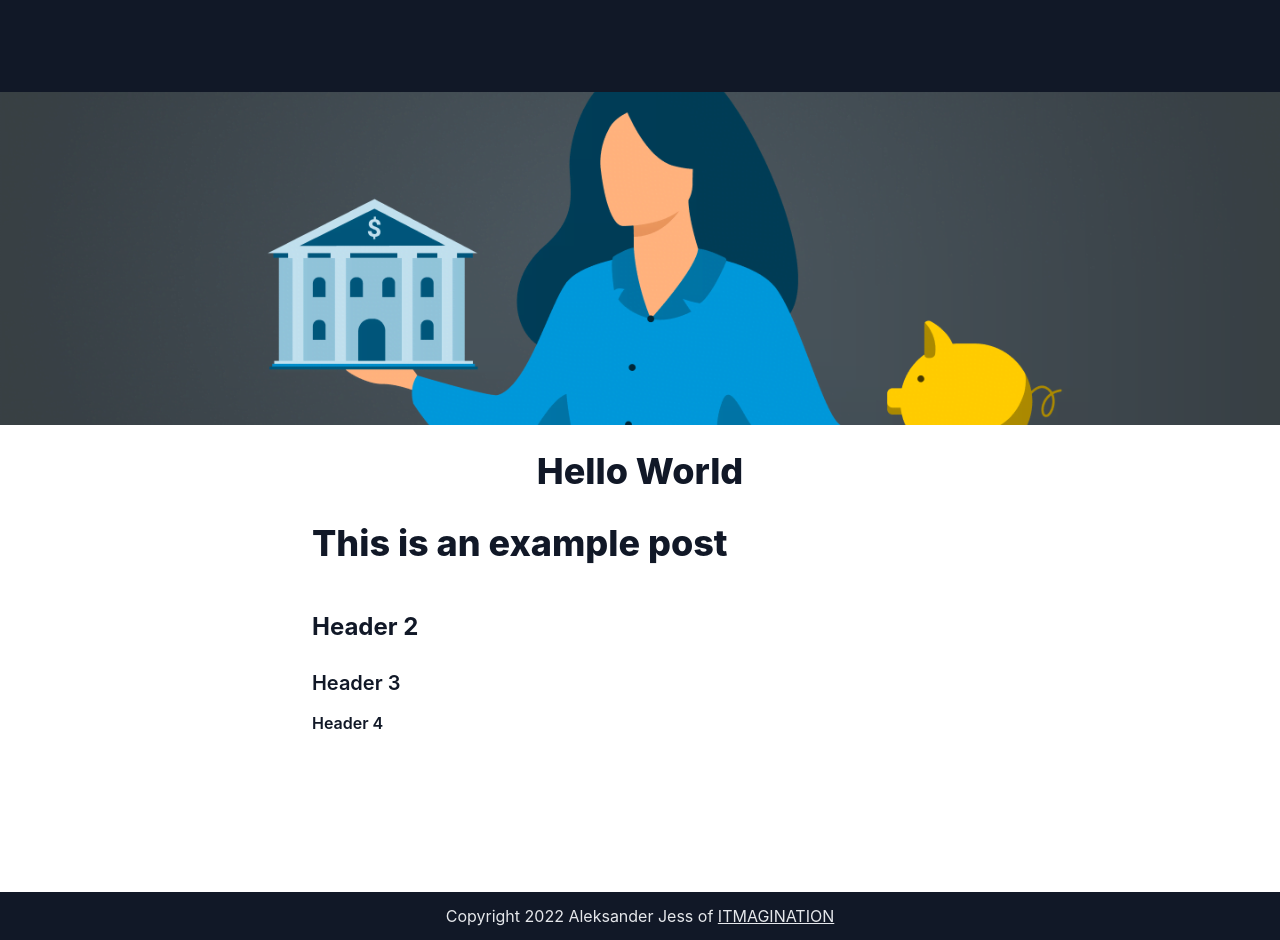
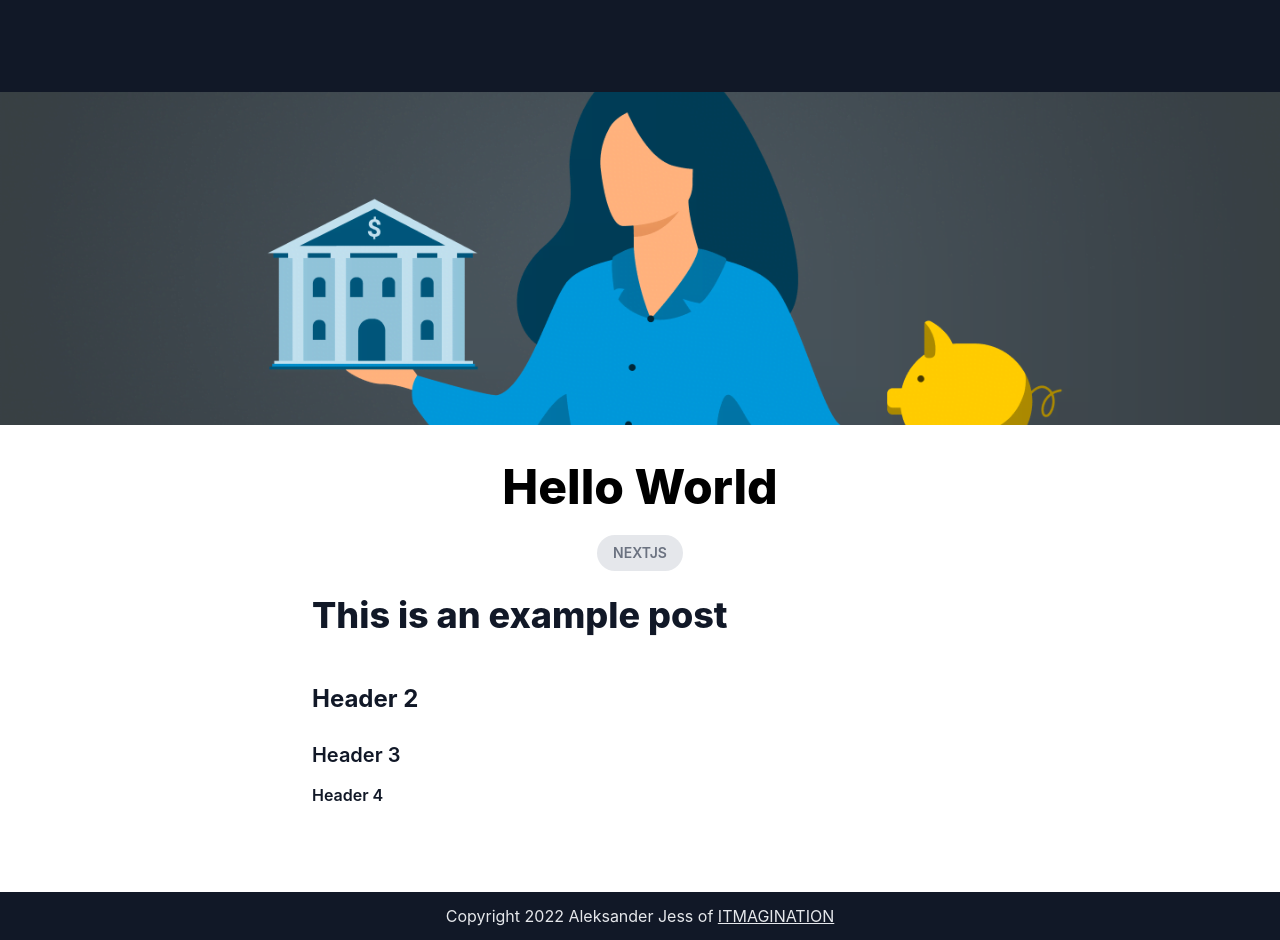
Before and after one commit to aleksanderjessitm/dev-blog-starter, a Next.js app: page /blog/hello-world in a window 1280 px wide. Built offline with nearby package versions, Linux system fonts and the light colour scheme; what tw-elements would draw is missing.

Commit message:
added a Chip to the blog post

```diff
--- a/pages/blog/[slug].tsx
+++ b/pages/blog/[slug].tsx
@@ -6,6 +6,7 @@ import { PostFrontMatter } from '../../types/postFrontmatter';
 import SEO from '../../components/SEO/SEO';
 
 import { config } from '../../blogConfig';
+import Chip from '../../components/Chip/Chip';
 
 interface Props {
     frontmatter: PostFrontMatter;
@@ -23,11 +24,20 @@ function PostDetail({ frontmatter, content }: Props) {
                 socialImgPic={`${config.domainName}/${frontmatter.socialImage.toString()}`}
             />
 
-            <Image src={`/${frontmatter.socialImage}`} width={1920} height={500} alt={frontmatter.altText} className="w-[100vw] h-[40vh] object-cover mb-2 lg:mb-6" />
-            <div className='prose mx-auto mt-5 mb-20'>
-                <h1 className='mx-auto text-center'>{frontmatter.title}</h1>
-                <article className='prose' dangerouslySetInnerHTML={{ __html: md().render(content) }} />
+            <Image src={`/${frontmatter.socialImage}`} width={1920} height={500} alt={frontmatter.altText} className="w-[100vw] h-[40vh] object-cover mb-4 lg:mb-10" />
+
+            <h1 className='text-5xl font-extrabold w-full mx-auto text-center mt-8'>{frontmatter.title}</h1>
+            <div className='flex w-full flex-row align-middle justify-center space-x-6 my-6'>
+                {frontmatter.tags && frontmatter.tags.map(tag => {
+                return <Chip key={tag} text={tag.toLocaleUpperCase()} />
+            })}
             </div>
+            <article
+                className='prose mx-auto mt-5 mb-20'
+                dangerouslySetInnerHTML={{ __html: md().render(content) }}
+            >
+
+            </article>
         </>
     )
 }
```
